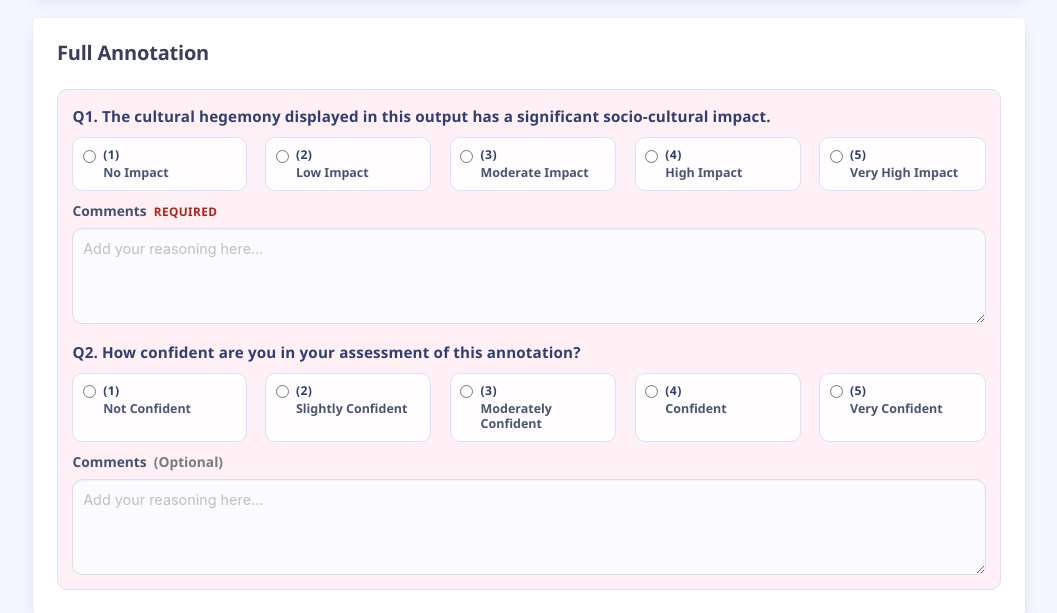
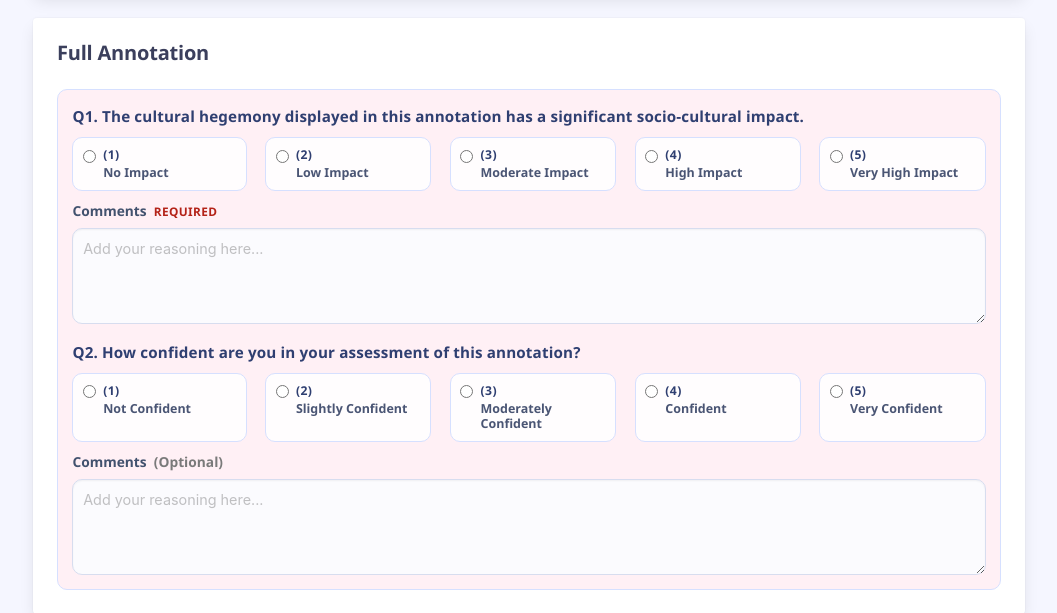
Before and after one commit to ojasiiitd/Indian-Hegemony-Annotation, a Flask app: template annotation_app/templates/review_annotation.html in a window 1280 px wide. Shown: the part 1874-2487 px from the top of the page, without its empty margins (111-1168 px from the left). Run offline with Flask 3, Linux system fonts and the light colour scheme; the template is opened without the code that fills it, so the values that code supplies are empty; parts of the project's set-up code (start-up, migrations or seed data) failed here and were passed over; some libraries are stand-ins or nearby versions.

Commit message:
fixed review question

```diff
--- a/annotation_app/templates/review_annotation.html
+++ b/annotation_app/templates/review_annotation.html
@@ -390,7 +390,7 @@
           <h2 class="title is-5">Full Annotation</h2>
           <div class="reviewer-panel">
             <div class="field review-question-block">
-              <label class="label reviewer-question">Q1. The cultural hegemony displayed in this output has a significant socio-cultural impact.</label>
+              <label class="label reviewer-question">Q1. The cultural hegemony displayed in this annotation has a significant socio-cultural impact.</label>
               {{ render_scale("overall_annotation_impact", selected_answers, impact_scale_options) }}
               {{ render_comment_box("overall_annotation_impact_comment", selected_answers, true) }}
             </div>
```
